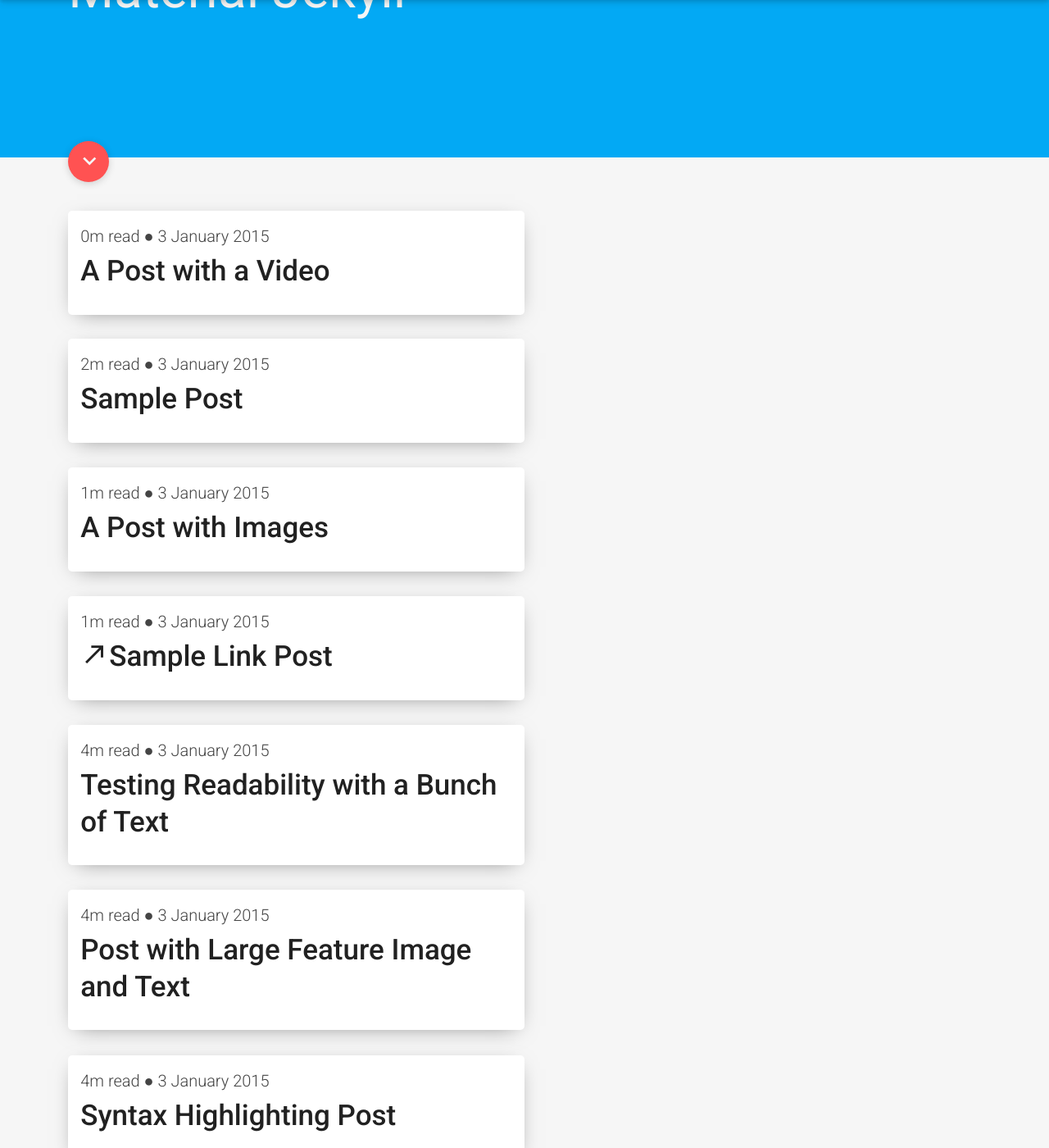
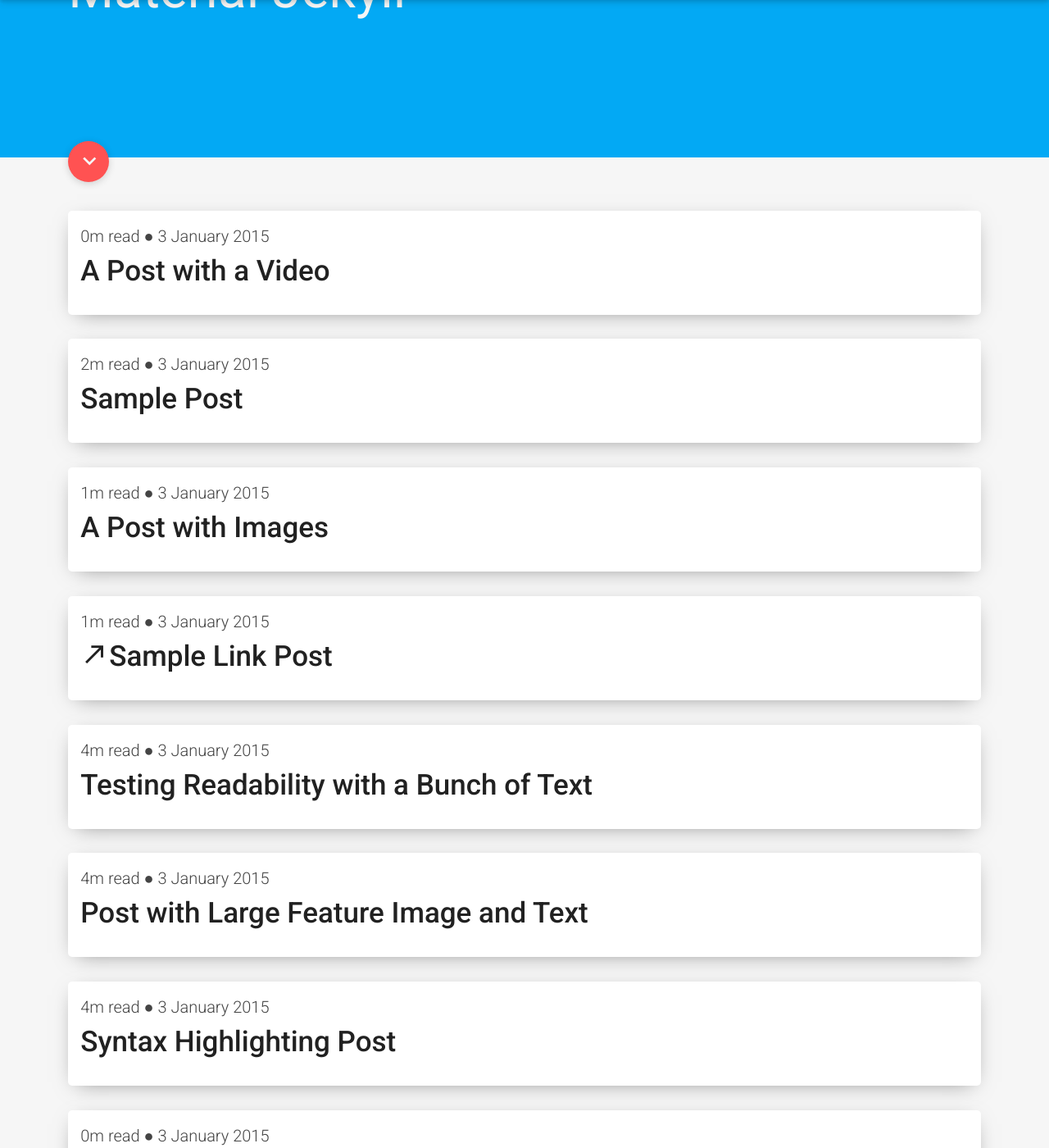
Before and after one commit to raichur/material-jekyll, a Jekyll site: the page built from index.html, in a window 1280 px wide and 1400 px high, scrolled down 235 px. Shown: the whole window at 82% size. Built offline with Jekyll 4.4.1, drawn with Linux system fonts in a browser that asks for light colours; nearby versions of some CDN libraries.

Commit message:
fix masonry

```diff
--- a/_assets/_sass/_layout.scss
+++ b/_assets/_sass/_layout.scss
@@ -497,9 +497,9 @@ footer {
 /**
 * Media Queries
 */
-@include media-query($on-tablet+300px) {
+@include media-query($on-tablet+400px) {
   .post-list li {
-    width: 50%;
+    width: 100%;
   }
 }
 @include media-query($on-tablet) {
```
